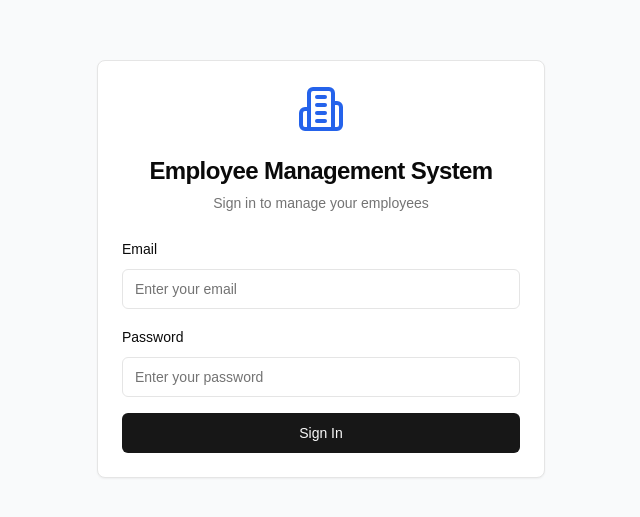
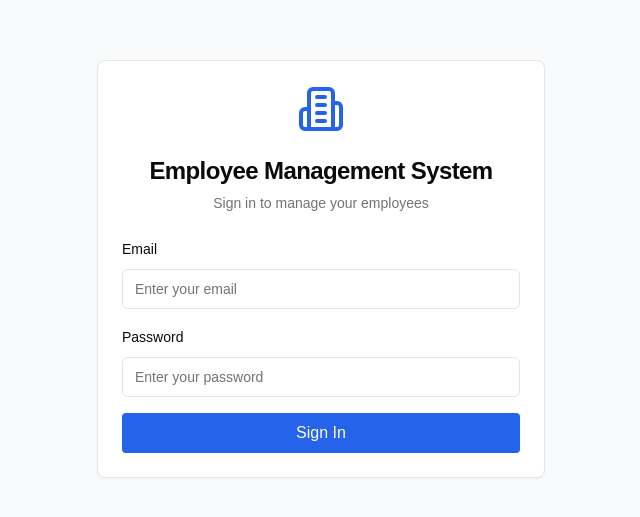
Before and after one commit to medjmalami/trackEmployees, a Next.js app in the folder front/: page /login in a window 1280 px wide. Shown: the part 131-648 px from the top of the page, without its empty margins (319-959 px from the left). Built offline with nearby package versions, Linux system fonts and the light colour scheme.

Commit message:
button of form submission update

```diff
--- a/front/components/login-form.tsx
+++ b/front/components/login-form.tsx
@@ -21,11 +21,8 @@ export default function LoginForm({ onLogin }: LoginFormProps) {
   const handleSubmit = async (e: React.FormEvent) => {
     e.preventDefault()
     e.stopPropagation()
-
-
     setError("")
     setIsLoading(true)
-
     try {
       console.log("Calling onLogin...")
       const result = await onLogin(email, password)
@@ -82,7 +79,7 @@ export default function LoginForm({ onLogin }: LoginFormProps) {
                 <AlertDescription>{error}</AlertDescription>
               </Alert>
             )}
-            <Button type="submit" className="w-full" disabled={isLoading}>
+            <button type="submit" className="w-full bg-blue-600 text-white p-2 rounded" disabled={isLoading}>
               {isLoading ? (
                 <>
                   <Loader2 className="h-4 w-4 mr-2 animate-spin" />
@@ -91,7 +88,7 @@ export default function LoginForm({ onLogin }: LoginFormProps) {
               ) : (
                 "Sign In"
               )}
-            </Button>
+            </button>
           </form>
         </CardContent>
       </Card>
```
